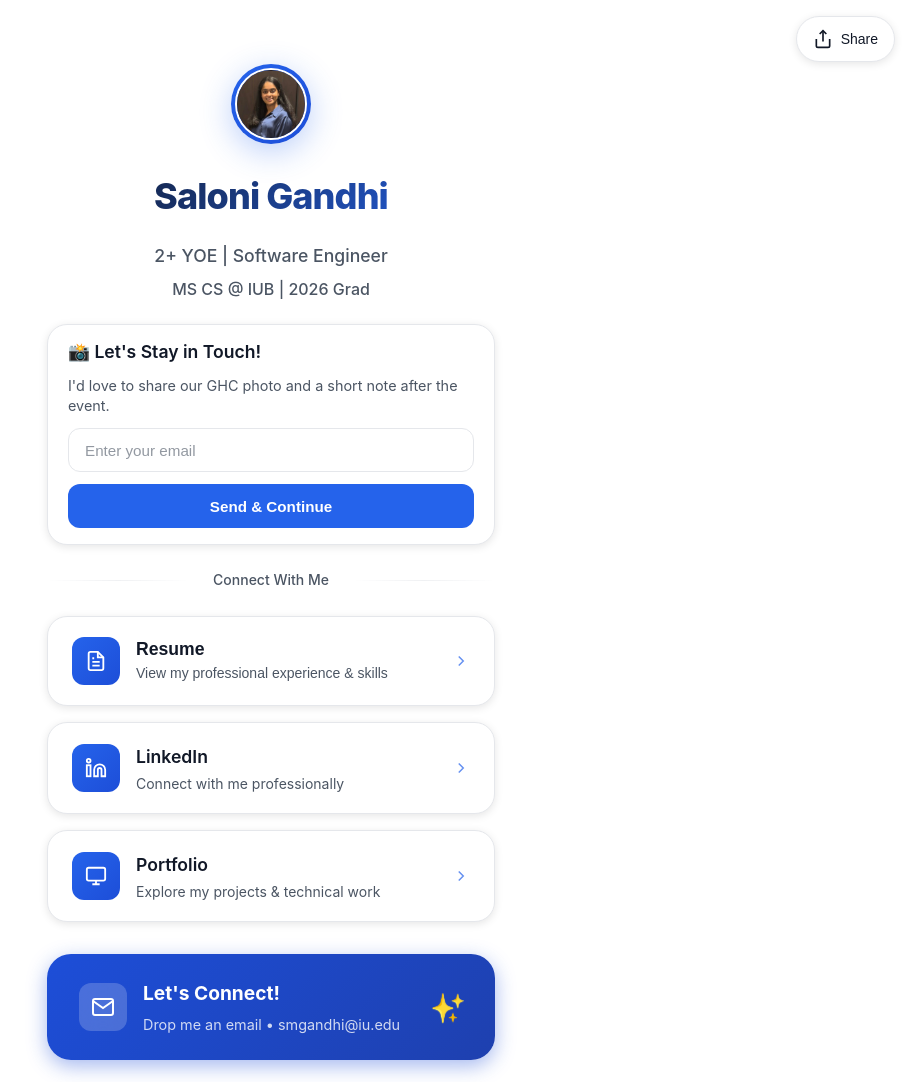
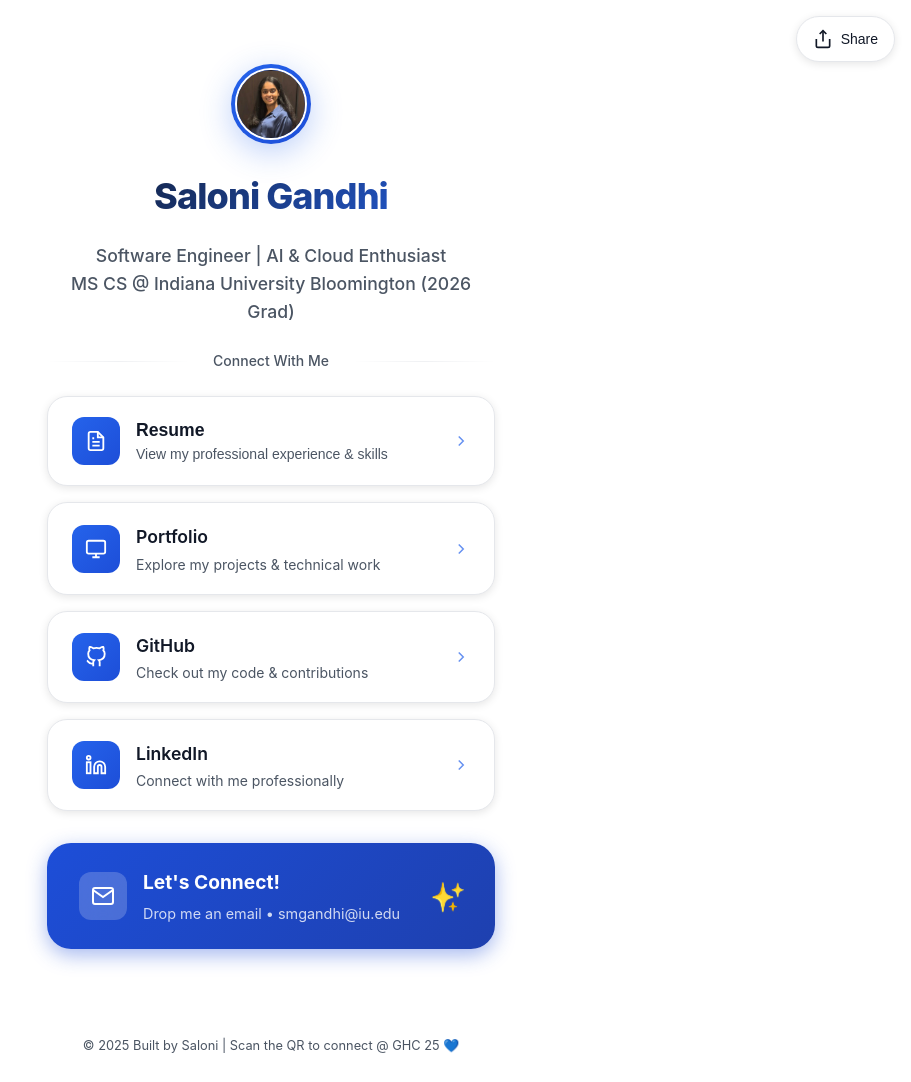
Before and after one commit to saloni111/Bio, a plain HTML site: page index.html in a window 1280 px wide. Shown: the whole page, without its empty margins (369-1280 px from the left). Drawn offline with Linux system fonts and the light colour scheme.

Commit message:
Update index.html

```diff
--- a/index.html
+++ b/index.html
@@ -43,34 +43,9 @@
                 </div>
             </div>
             <h1>Saloni Gandhi</h1>
-            <p class="tagline">2+ YOE | Software Engineer</p>
-            <p class="subline">MS CS @ IUB | 2026 Grad</p>
+            <p class="tagline">Software Engineer | AI & Cloud Enthusiast<br>MS CS @ Indiana University Bloomington (2026 Grad)</p>
 
         </div>
-
-        <!-- Email Capture Card start -->
-        <div class="email-capture-card fade-in" style="animation-delay: 0.05s;">
-            <div class="email-capture-content">
-                <h2 class="email-capture-title">📸 Let's Stay in Touch!</h2>
-                <p class="email-capture-body">I'd love to share our GHC photo and a short note after the event.</p>
-                <form id="emailCaptureForm" class="email-capture-form" action="https://docs.google.com/forms/d/e/YOUR_FORM_ID/formResponse" method="POST" target="hiddenFrame">
-                    <input
-                        type="text"
-                        id="emailInput"
-                        name="entry.YOUR_ENTRY_ID"
-                        placeholder="Enter your email"
-                        required
-                        aria-label="email"
-                        class="email-input">
-                    <button type="submit" class="email-submit-btn">Send & Continue</button>
-                </form>
-                <iframe name="hiddenFrame" style="display: none;"></iframe>
-                <div id="emailSuccessMessage" class="email-success-message" style="display: none;">
-                    ✅ Thanks! I'll share our GHC photo.
-                </div>
-            </div>
-        </div>
-        <!-- Email Capture Card end -->
 
         <!-- Divider -->
         <div class="divider">
@@ -80,7 +55,7 @@
         </div>
 
         <!-- Links Section -->
-        <nav id="links-root" aria-label="Social and professional links">
+        <nav aria-label="Social and professional links">
             <ul class="links">
                 <li class="fade-in" style="animation-delay: 0.1s;">
                     <button class="link-btn resume-btn"
@@ -108,6 +83,52 @@
                     </button>
                 </li>
                 <li class="fade-in" style="animation-delay: 0.2s;">
+                    <a href="https://saloni111.github.io"
+                       target="_blank"
+                       rel="noopener"
+                       class="link-btn"
+                       data-link="portfolio">
+                        <div class="link-content">
+                            <div class="link-icon-wrapper">
+                                <svg class="link-icon" width="22" height="22" viewBox="0 0 24 24" fill="none" stroke="currentColor" stroke-width="2">
+                                    <rect x="2" y="3" width="20" height="14" rx="2" ry="2"></rect>
+                                    <line x1="8" y1="21" x2="16" y2="21"></line>
+                                    <line x1="12" y1="17" x2="12" y2="21"></line>
+                                </svg>
+                            </div>
+                            <div class="link-text">
+                                <span class="link-title">Portfolio</span>
+                                <span class="link-description">Explore my projects & technical work</span>
+                            </div>
+                        </div>
+                        <svg class="chevron" width="18" height="18" viewBox="0 0 24 24" fill="none" stroke="currentColor" stroke-width="2">
+                            <polyline points="9,18 15,12 9,6"></polyline>
+                        </svg>
+                    </a>
+                </li>
+                <li class="fade-in" style="animation-delay: 0.3s;">
+                    <a href="https://github.com/saloni111"
+                       target="_blank"
+                       rel="noopener"
+                       class="link-btn"
+                       data-link="github">
+                        <div class="link-content">
+                            <div class="link-icon-wrapper">
+                                <svg class="link-icon" width="22" height="22" viewBox="0 0 24 24" fill="none" stroke="currentColor" stroke-width="2">
+                                    <path d="M9 19c-5 1.5-5-2.5-7-3m14 6v-3.87a3.37 3.37 0 0 0-.94-2.61c3.14-.35 6.44-1.54 6.44-7A5.44 5.44 0 0 0 20 4.77 5.07 5.07 0 0 0 19.91 1S18.73.65 16 2.48a13.38 13.38 0 0 0-7 0C6.27.65 5.09 1 5.09 1A5.07 5.07 0 0 0 5 4.77a5.44 5.44 0 0 0-1.5 3.78c0 5.42 3.3 6.61 6.44 7A3.37 3.37 0 0 0 9 18.13V22"></path>
+                                </svg>
+                            </div>
+                            <div class="link-text">
+                                <span class="link-title">GitHub</span>
+                                <span class="link-description">Check out my code & contributions</span>
+                            </div>
+                        </div>
+                        <svg class="chevron" width="18" height="18" viewBox="0 0 24 24" fill="none" stroke="currentColor" stroke-width="2">
+                            <polyline points="9,18 15,12 9,6"></polyline>
+                        </svg>
+                    </a>
+                </li>
+                <li class="fade-in" style="animation-delay: 0.4s;">
                     <a href="https://www.linkedin.com/in/saloni-gandhi-8a3b401b2/"
                        target="_blank"
                        rel="noopener"
@@ -124,30 +145,6 @@
                             <div class="link-text">
                                 <span class="link-title">LinkedIn</span>
                                 <span class="link-description">Connect with me professionally</span>
-                            </div>
-                        </div>
-                        <svg class="chevron" width="18" height="18" viewBox="0 0 24 24" fill="none" stroke="currentColor" stroke-width="2">
-                            <polyline points="9,18 15,12 9,6"></polyline>
-                        </svg>
-                    </a>
-                </li>
-                <li class="fade-in" style="animation-delay: 0.3s;">
-                    <a href="https://saloni111.github.io"
-                       target="_blank"
-                       rel="noopener"
-                       class="link-btn"
-                       data-link="portfolio">
-                        <div class="link-content">
-                            <div class="link-icon-wrapper">
-                                <svg class="link-icon" width="22" height="22" viewBox="0 0 24 24" fill="none" stroke="currentColor" stroke-width="2">
-                                    <rect x="2" y="3" width="20" height="14" rx="2" ry="2"></rect>
-                                    <line x1="8" y1="21" x2="16" y2="21"></line>
-                                    <line x1="12" y1="17" x2="12" y2="21"></line>
-                                </svg>
-                            </div>
-                            <div class="link-text">
-                                <span class="link-title">Portfolio</span>
-                                <span class="link-description">Explore my projects & technical work</span>
                             </div>
                         </div>
                         <svg class="chevron" width="18" height="18" viewBox="0 0 24 24" fill="none" stroke="currentColor" stroke-width="2">
@@ -179,6 +176,10 @@
 
 
     </main>
+
+    <footer>
+        <p>&copy; 2025 Built by Saloni | Scan the QR to connect @ GHC 25 💙</p>
+    </footer>
 
 
 
```
